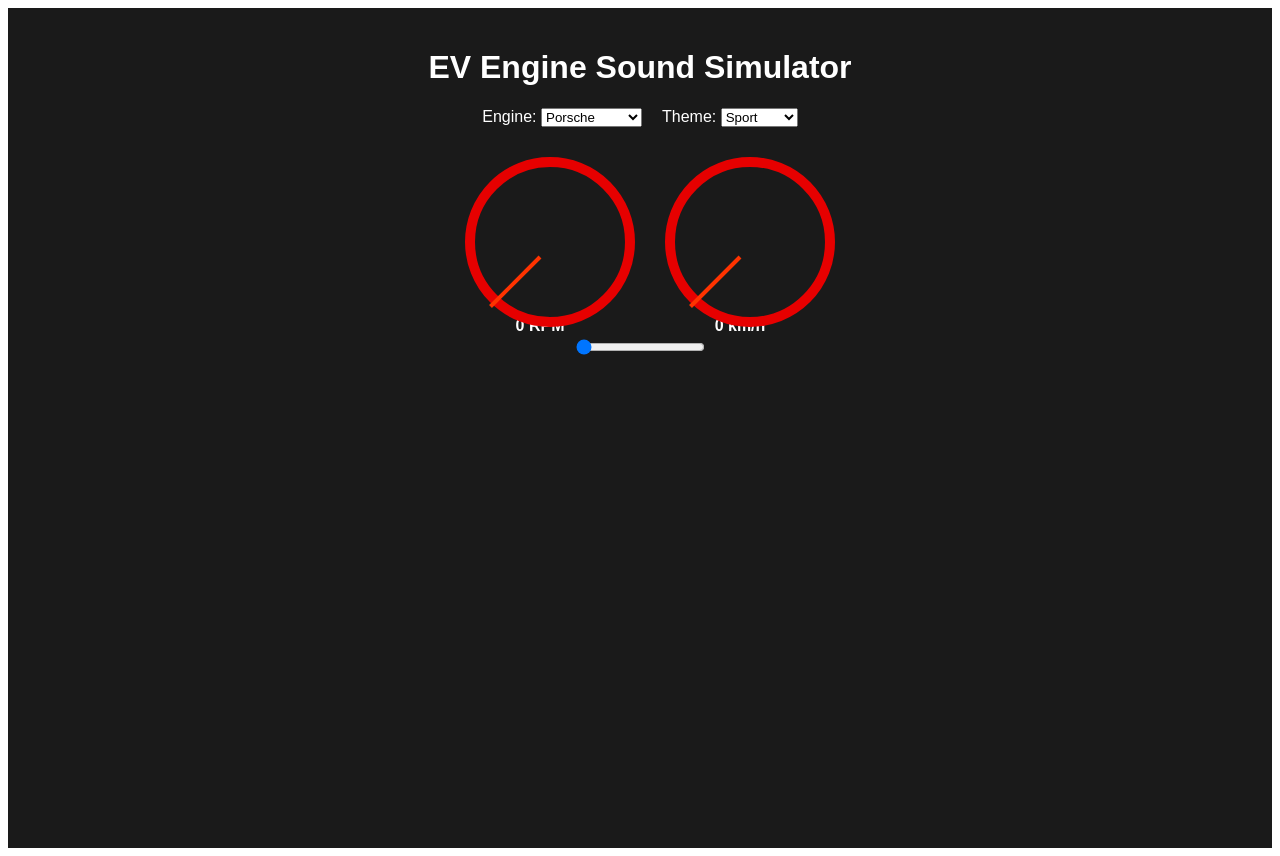
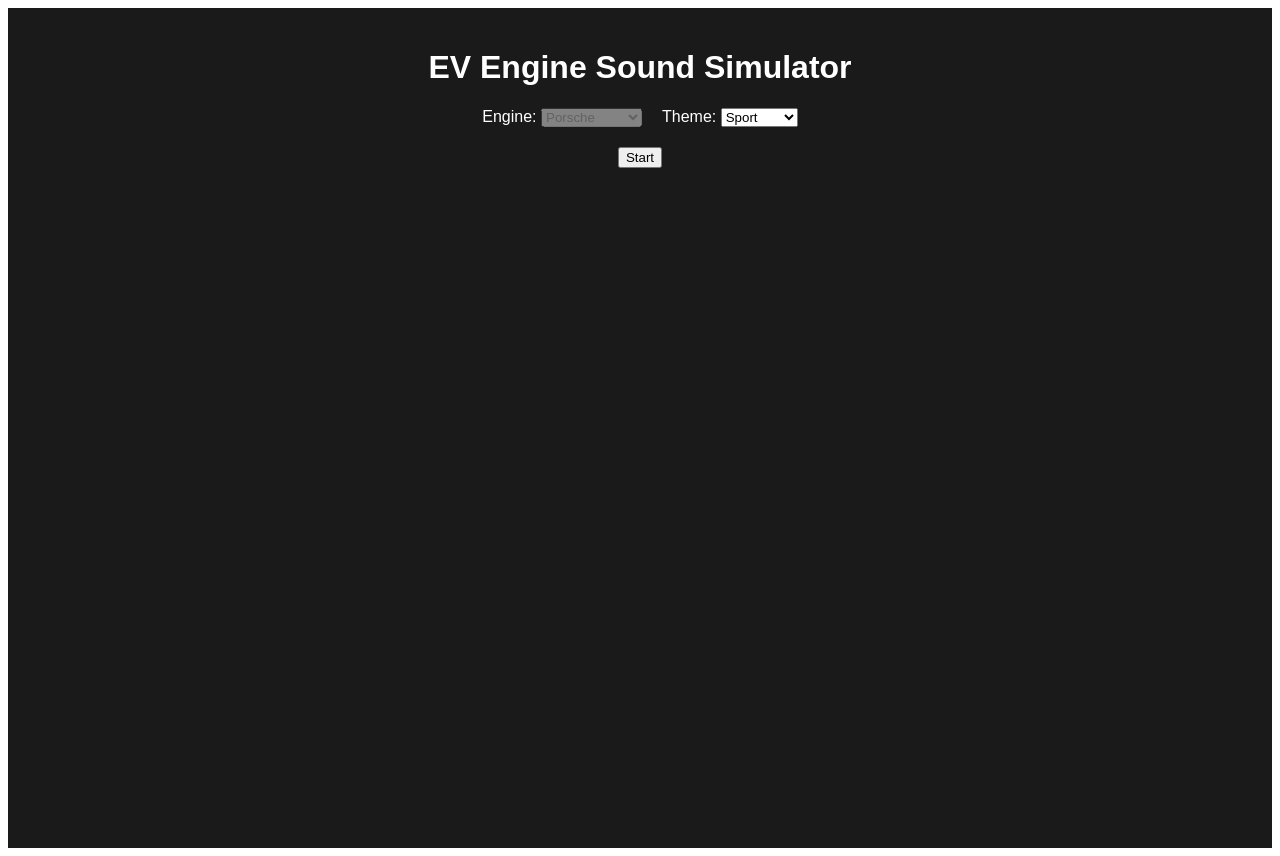
Before and after one commit to apolloconstrutora18-cmd/eess_v2, a React (Create React App) app: page / in a window 1280 px wide. Built offline with nearby package versions, Linux system fonts and the light colour scheme.

Commit message:
Update App.js

```diff
--- a/src/App.js
+++ b/src/App.js
@@ -7,6 +7,7 @@ export default function App() {
   const [speed, setSpeed] = useState(0);
   const [engineType, setEngineType] = useState("porsche");
   const [theme, setTheme] = useState("sport");
+  const [engineOn, setEngineOn] = useState(false);
 
   const audioCtxRef = useRef(null);
   const oscillatorRef = useRef(null);
@@ -26,22 +27,42 @@ export default function App() {
     futuristic: { bg: "#001f3f", dial: "#39cccc", needle: "#7fdbff", text: "#ffffff" },
   };
 
-  // Inicializa o áudio
-  useEffect(() => {
-    if (!audioCtxRef.current) {
+  // Liga o motor
+  const startEngine = () => {
+    if (!engineOn) {
       audioCtxRef.current = new (window.AudioContext || window.webkitAudioContext)();
       oscillatorRef.current = audioCtxRef.current.createOscillator();
       gainRef.current = audioCtxRef.current.createGain();
 
-      oscillatorRef.current.type = engineConfigs[engineType].type;
+      const config = engineConfigs[engineType];
+      oscillatorRef.current.type = config.type;
       oscillatorRef.current.connect(gainRef.current);
       gainRef.current.connect(audioCtxRef.current.destination);
 
       oscillatorRef.current.start();
+
+      setEngineOn(true);
     }
-  }, []);
+  };
 
-  // Troca de tipo de motor
+  // Desliga o motor
+  const stopEngine = () => {
+    if (oscillatorRef.current) {
+      oscillatorRef.current.stop();
+      oscillatorRef.current.disconnect();
+      gainRef.current.disconnect();
+    }
+    audioCtxRef.current = null;
+    oscillatorRef.current = null;
+    gainRef.current = null;
+
+    setEngineOn(false);
+    setRpm(0);
+    setSpeed(0);
+    setAcceleration(0);
+  };
+
+  // Troca de tipo de motor em tempo real
   useEffect(() => {
     if (oscillatorRef.current) {
       oscillatorRef.current.type = engineConfigs[engineType].type;
@@ -50,24 +71,25 @@ export default function App() {
 
   // Simulação de aceleração, RPM e velocidade
   useEffect(() => {
+    if (!engineOn) return;
     const interval = setInterval(() => {
       setRpm((prev) => prev + (acceleration * 10000 - prev) * 0.15);
       setSpeed((prev) => prev + (acceleration * 320 - prev) * 0.08);
       setAcceleration((prev) => Math.max(0, prev - 0.02)); // desacelera sozinho
     }, 100);
     return () => clearInterval(interval);
-  }, [acceleration]);
+  }, [acceleration, engineOn]);
 
   // Atualiza frequência e volume conforme RPM
   useEffect(() => {
-    if (oscillatorRef.current && gainRef.current) {
+    if (engineOn && oscillatorRef.current && gainRef.current) {
       const config = engineConfigs[engineType];
       const freq = config.baseFreq + (rpm / 10000) * (config.maxFreq - config.baseFreq);
 
       oscillatorRef.current.frequency.setValueAtTime(freq, audioCtxRef.current.currentTime);
       gainRef.current.gain.setValueAtTime(Math.min(config.volume, rpm / 10000), audioCtxRef.current.currentTime);
     }
-  }, [rpm, engineType]);
+  }, [rpm, engineOn, engineType]);
 
   // Cálculo da rotação dos ponteiros
   const rpmRotation = (rpm / 10000) * 270 - 135;
@@ -89,7 +111,7 @@ export default function App() {
       <div className="selectors">
         <div className="engine-selector">
           <label>Engine: </label>
-          <select value={engineType} onChange={(e) => setEngineType(e.target.value)}>
+          <select value={engineType} onChange={(e) => setEngineType(e.target.value)} disabled={!engineOn}>
             <option value="porsche">Porsche</option>
             <option value="moto">Sport Bike</option>
             <option value="popular">Compact Car</option>
@@ -106,6 +128,16 @@ export default function App() {
         </div>
       </div>
 
+      <div className="controls">
+        {!engineOn ? (
+          <button className="start-btn" onClick={startEngine}>Start</button>
+        ) : (
+          <button className="stop-btn" onClick={stopEngine}>Stop</button>
+        )}
+      </div>
+
+      {engineOn && (
+        <>
           <div className="gauges">
             <div className="gauge">
               <div className="dial" style={{ borderColor: currentTheme.dial }}></div>
@@ -128,6 +160,8 @@ export default function App() {
             value={acceleration}
             onChange={(e) => setAcceleration(parseFloat(e.target.value))}
           />
+        </>
+      )}
     </div>
   );
 }
```
Lines whose indentation alone changed are shown as unchanged.
